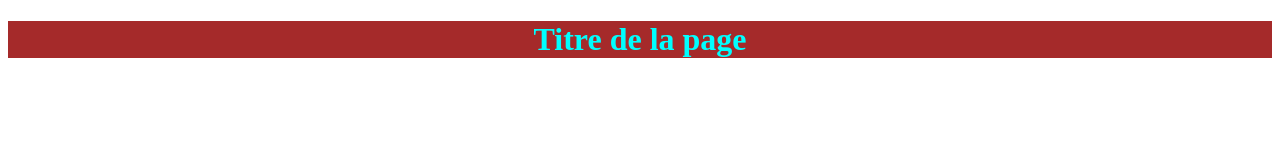
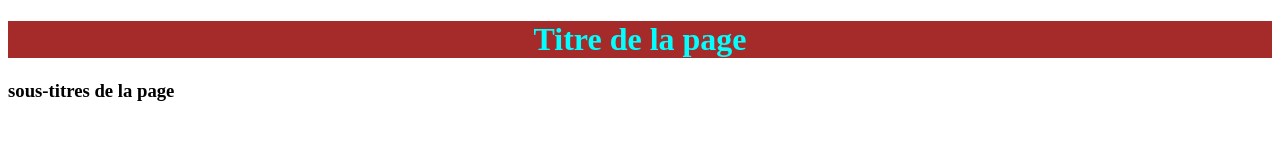
Before and after one commit to zhannii15/tp_gitTest, a plain HTML site: page index.html in a window 1280 px wide. Drawn offline with Linux system fonts and the light colour scheme.

Commit message:
rajout de sous-titres

```diff
--- a/index.html
+++ b/index.html
@@ -9,5 +9,7 @@
 </head>
 <body>
     <h1>Titre de la page </h1>
+
+    <h3> sous-titres de la page</h3>
 </body>
 </html>
```
